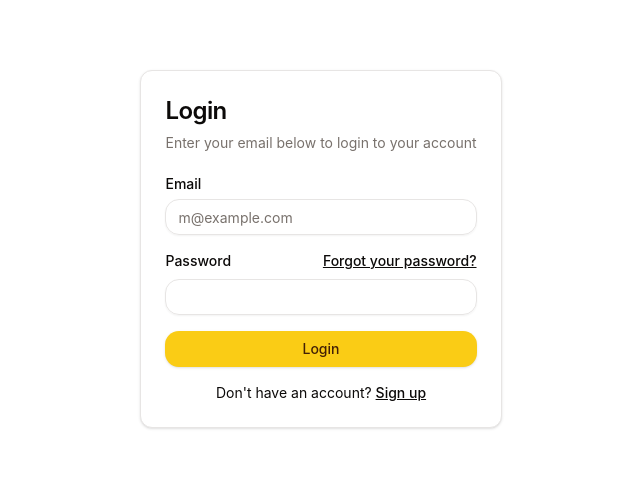
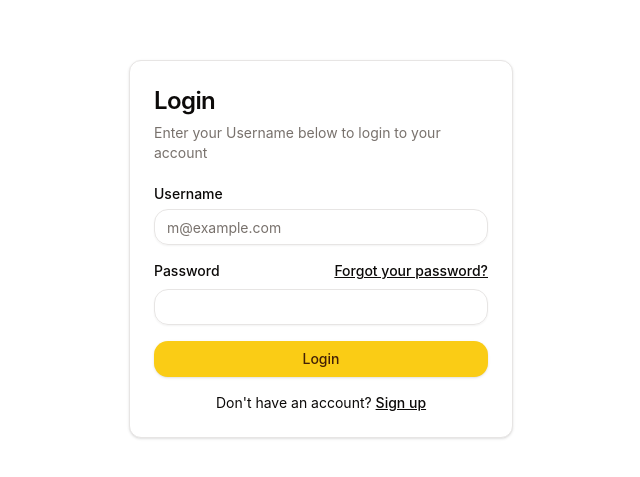
Before and after one commit to whxhlgy/reddit-clone, a React (Vite) app in the folder front-end/: page /login in a window 1280 px wide. Shown: the part 151-628 px from the top of the page, without its empty margins (319-959 px from the left). Built offline with nearby package versions, Linux system fonts and the light colour scheme.

Commit message:
login form

```diff
--- a/front-end/src/App.jsx
+++ b/front-end/src/App.jsx
@@ -17,6 +17,10 @@ import { default as LoginPage } from "@/app/login/page";
 const router = createBrowserRouter([
   {
     path: "/login",
+    element: <LoginPage />,
+  },
+  {
+    path: "/signup",
     element: <LoginPage />,
   },
   {
--- a/front-end/src/components/login-form.tsx
+++ b/front-end/src/components/login-form.tsx
@@ -1,4 +1,4 @@
-import { Link } from "react-router-dom";
+import { Link, useFetcher } from "react-router-dom";
 
 import { Button } from "@/components/ui/button";
 import {
@@ -10,26 +10,59 @@ import {
 } from "@/components/ui/card";
 import { Input } from "@/components/ui/input";
 import { Label } from "@/components/ui/label";
+import { z } from "zod";
+import { useForm } from "react-hook-form";
+import { zodResolver } from "@hookform/resolvers/zod";
 
 export function LoginForm() {
+  const fetcher = useFetcher();
+  const formSchema = z.object({
+    username: z
+      .string()
+      .min(2, { message: "username must at least 2 characters" })
+      .max(20),
+    password: z.string().min(1),
+  });
+
+  const {
+    register,
+    formState: { errors },
+    handleSubmit,
+  } = useForm<z.infer<typeof formSchema>>({
+    resolver: zodResolver(formSchema),
+    defaultValues: {
+      username: "",
+      password: "",
+    },
+  });
+
+  const onSubmit = (value: z.infer<typeof formSchema>) => {
+    console.log(value);
+  };
+
   return (
     <Card className="mx-auto max-w-sm">
       <CardHeader>
         <CardTitle className="text-2xl">Login</CardTitle>
         <CardDescription>
-          Enter your email below to login to your account
+          Enter your Username below to login to your account
         </CardDescription>
       </CardHeader>
       <CardContent>
-        <div className="grid gap-4">
+        <form className="grid gap-4" onSubmit={handleSubmit(onSubmit)}>
           <div className="grid gap-2">
-            <Label htmlFor="email">Email</Label>
+            <Label htmlFor="username">Username</Label>
             <Input
-              id="email"
-              type="email"
+              id="username"
+              type="username"
               placeholder="m@example.com"
-              required
+              {...register("username")}
             />
+            {errors.username && (
+              <p className="text-[0.8rem] font-medium text-destructive">
+                {errors.username?.message}
+              </p>
+            )}
           </div>
           <div className="grid gap-2">
             <div className="flex items-center">
@@ -38,15 +71,21 @@ export function LoginForm() {
                 to="/reset"
                 className="ml-auto inline-block text-sm underline"
               >
+                {/* TODO: not implement yet */}
                 Forgot your password?
               </Link>
             </div>
-            <Input id="password" type="password" required />
+            <Input
+              id="password"
+              type="password"
+              required
+              {...register("password")}
+            />
           </div>
           <Button type="submit" className="w-full">
             Login
           </Button>
-        </div>
+        </form>
         <div className="mt-4 text-center text-sm">
           Don&apos;t have an account?{" "}
           <Link to="/signup" className="underline">
```
